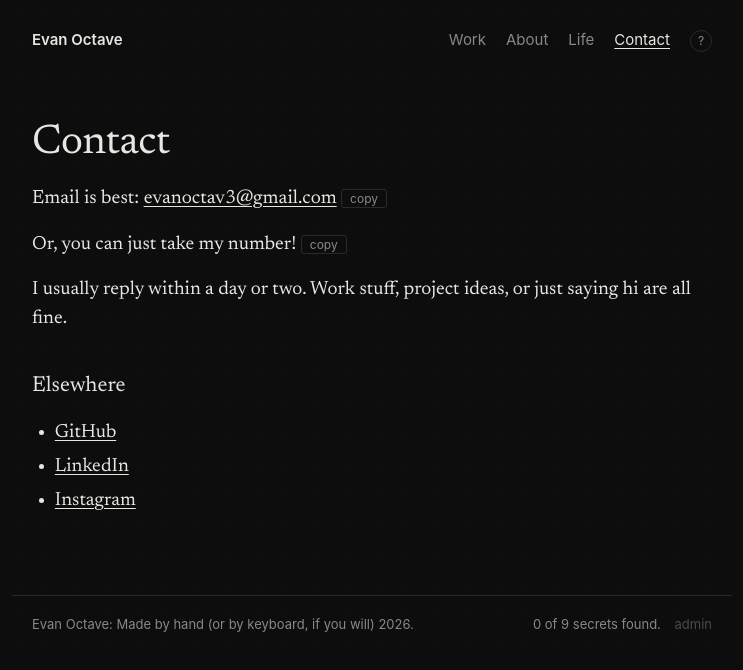
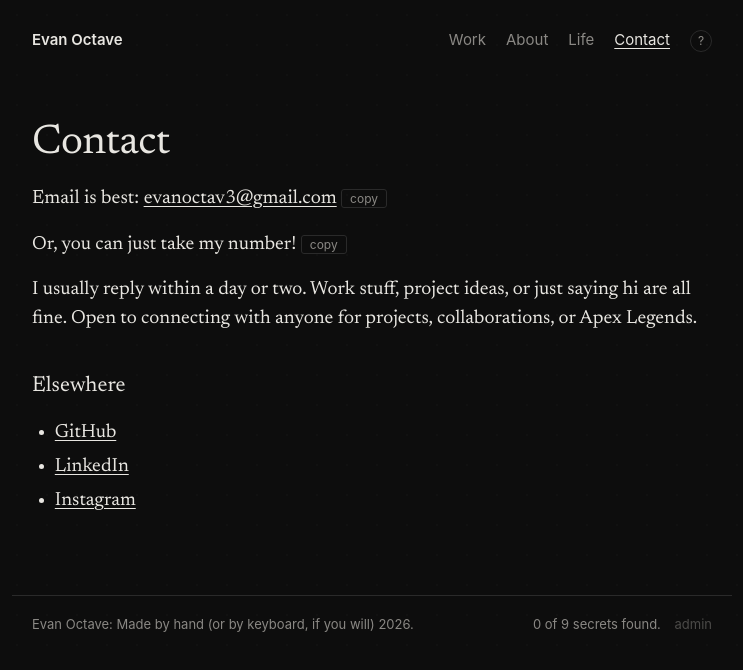
Before and after one commit to evanoctave/personal_website, a React (Vite) app: page /contact in a window 1280 px wide. Shown: the top 670 px of the page, without its empty margins (268-1011 px from the left). Built offline with nearby package versions, Linux system fonts and the light colour scheme.

Commit message:
content: link my instagram, add a line to the contact note

```diff
--- a/src/pages/ContactPage.jsx
+++ b/src/pages/ContactPage.jsx
@@ -30,13 +30,13 @@ export default function ContactPage() {
         <button className="copy" onClick={() => toast('you thought i\'d publicly display my personal number? wow.')} type="button">copy</button>
       </p>
       {/* KNOB: reply-time note */}
-      <p>I usually reply within a day or two. Work stuff, project ideas, or just saying hi are all fine.</p>
+      <p>I usually reply within a day or two. Work stuff, project ideas, or just saying hi are all fine. Open to connecting with anyone for projects, collaborations, or Apex Legends.</p>
       {/* KNOB: social links, text and url. Instagram still points at the bare instagram.com homepage */}
       <h2>Elsewhere</h2>
       <ul>
         <li><a href="https://github.com/evanoctave" rel="noreferrer" target="_blank">GitHub</a></li>
         <li><a href="https://www.linkedin.com/in/evanbarreau" rel="noreferrer" target="_blank">LinkedIn</a></li>
-        <li><a href="https://www.instagram.com/" rel="noreferrer" target="_blank">Instagram</a></li>
+        <li><a href="https://www.instagram.com/swevan_tsx" rel="noreferrer" target="_blank">Instagram</a></li>
       </ul>
     </section>
   )
```
